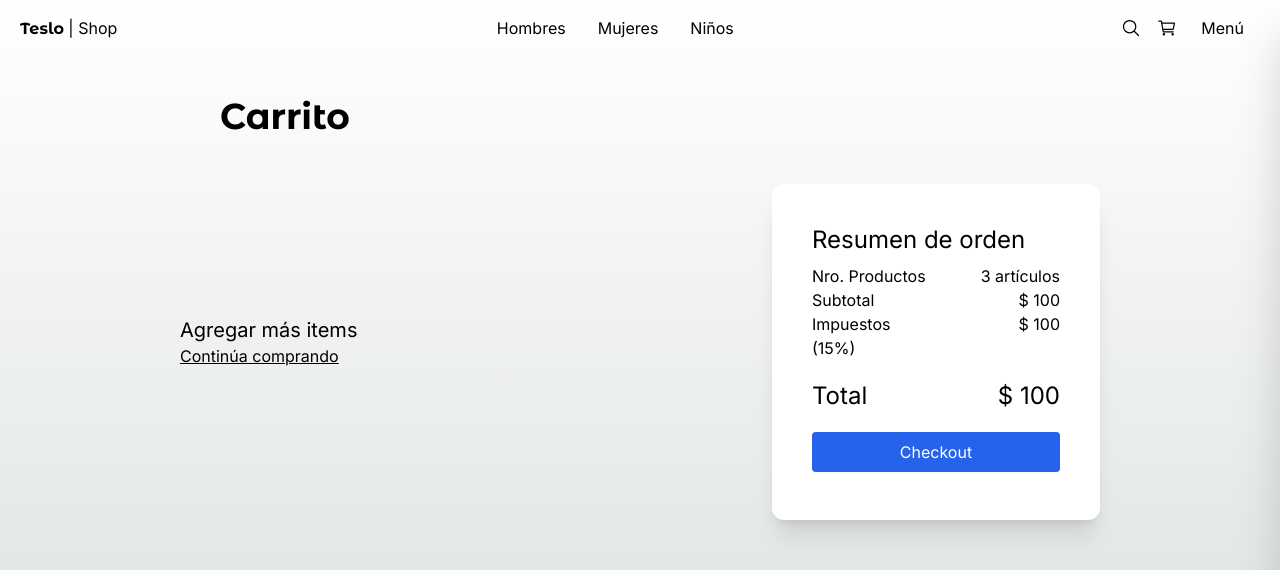
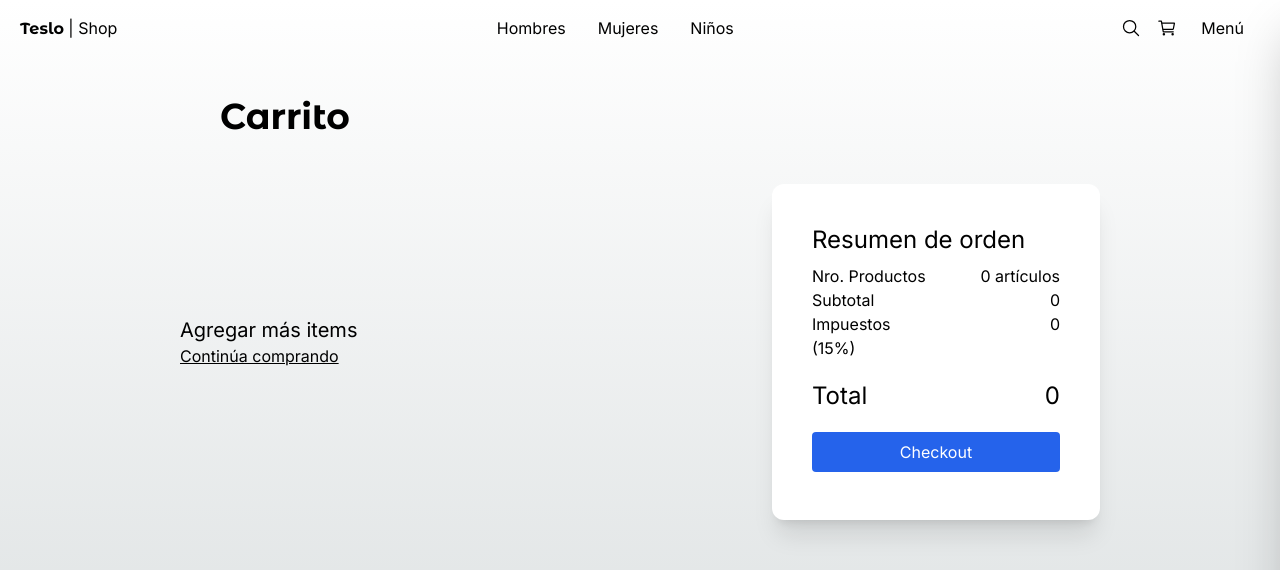
Before and after one commit to codewithleader/teslo-shop-nextjs14, a Next.js app: page /cart in a window 1280 px wide. Shown: the top 570 px of the page. Built offline with nearby package versions, Linux system fonts and the light colour scheme.

Commit message:
order summary

```diff
--- a/src/app/(shop)/cart/page.tsx
+++ b/src/app/(shop)/cart/page.tsx
@@ -1,6 +1,7 @@
 import Link from 'next/link';
 import { Title } from '@/components';
 import { ProductsInCart } from './ui/ProductsInCart';
+import { OrderSummary } from './ui/OrderSummary';
 // import { redirect } from 'next/navigation';
 
 export default function CartPage() {
@@ -27,27 +28,7 @@ export default function CartPage() {
           <div className="flex flex-col mt-5">
             <hr className="border-gray-300 border-2 md:hidden" />
             {/* Summary */}
-            <div className="md:bg-white md:rounded-xl md:shadow-xl p-10 lg:ml-28">
-              <h2 className="text-2xl mb-2">Resumen de orden</h2>
-              <div className="grid grid-cols-2">
-                <span>Nro. Productos</span>
-                <span className="text-right">3 artículos</span>
-                <span>Subtotal</span>
-                <span className="text-right">$ 100</span>
-                <span>Impuestos (15%)</span>
-                <span className="text-right">$ 100</span>
-                <span className="mt-5 text-2xl">Total</span>
-                <span className="mt-5 text-2xl text-right">$ 100</span>
-              </div>
-              <div className="mt-5 mb-2 w-full">
-                <Link
-                  className="flex btn-primary justify-center"
-                  href={'/checkout/address'}
-                >
-                  Checkout
-                </Link>
-              </div>
-            </div>
+            <OrderSummary />
           </div>
           {/* End Summary */}
         </div>
--- /dev/null
+++ b/src/app/(shop)/cart/ui/OrderSummary.tsx
@@ -0,0 +1,45 @@
+'use client';
+
+import { useCartStore } from '@/store';
+import Link from 'next/link';
+import { useEffect, useState } from 'react';
+
+export const OrderSummary = () => {
+  const [isLoading, setIsLoading] = useState(true);
+  const { itemsInCart, subTotal, tax, total } = useCartStore((state) =>
+    state.getSummaryInformation(),
+  );
+  useEffect(() => {
+    setIsLoading(false);
+  }, []);
+  if (isLoading) {
+    return <p>Loading...</p>;
+  }
+  return (
+    <>
+      <div className="md:bg-white md:rounded-xl md:shadow-xl p-10 lg:ml-28">
+        <h2 className="text-2xl mb-2">Resumen de orden</h2>
+        <div className="grid grid-cols-2">
+          <span>Nro. Productos</span>
+          <span className="text-right">
+            {itemsInCart === 1 ? '1 artículo' : `${itemsInCart} artículos`}
+          </span>
+          <span>Subtotal</span>
+          <span className="text-right">{subTotal}</span>
+          <span>Impuestos (15%)</span>
+          <span className="text-right">{tax}</span>
+          <span className="mt-5 text-2xl">Total</span>
+          <span className="mt-5 text-2xl text-right">{total}</span>
+        </div>
+        <div className="mt-5 mb-2 w-full">
+          <Link
+            className="flex btn-primary justify-center"
+            href={'/checkout/address'}
+          >
+            Checkout
+          </Link>
+        </div>
+      </div>
+    </>
+  );
+};
--- a/src/store/cart/cart-store.ts
+++ b/src/store/cart/cart-store.ts
@@ -1,4 +1,4 @@
-import type { CartProduct } from '@/interfaces';
+import type { CartProduct, SummaryInformation } from '@/interfaces';
 import { create } from 'zustand';
 import { persist } from 'zustand/middleware';
 
@@ -7,6 +7,8 @@ interface State {
 
   // methods
   getTotalItems: () => number;
+  // La función "getSummaryInformation" puede reemplazar a "getTotalItems" pero se deja por fines educativos
+  getSummaryInformation: () => SummaryInformation;
   addProductToCart: (product: CartProduct) => void;
   updateProductQuantity: (product: CartProduct, quantity: number) => void;
   removeProduct: (product: CartProduct) => void;
@@ -22,6 +24,26 @@ export const useCartStore = create<State>()(
       getTotalItems: () => {
         const { cart } = get();
         return cart.reduce((total, item) => total + item.quantity, 0);
+      },
+
+      getSummaryInformation: () => {
+        const { cart } = get();
+        const subTotal = cart.reduce(
+          (subTotal, product) => product.quantity * product.price + subTotal,
+          0,
+        );
+        const tax = subTotal * 0.15;
+        const total = subTotal + tax;
+        const itemsInCart = cart.reduce(
+          (total, item) => total + item.quantity,
+          0,
+        );
+        return {
+          subTotal,
+          tax,
+          total,
+          itemsInCart,
+        };
       },
 
       addProductToCart: (product: CartProduct) => {
```
Also changed, not shown: src/interfaces/product.interface.ts (+7 -0 lines).
